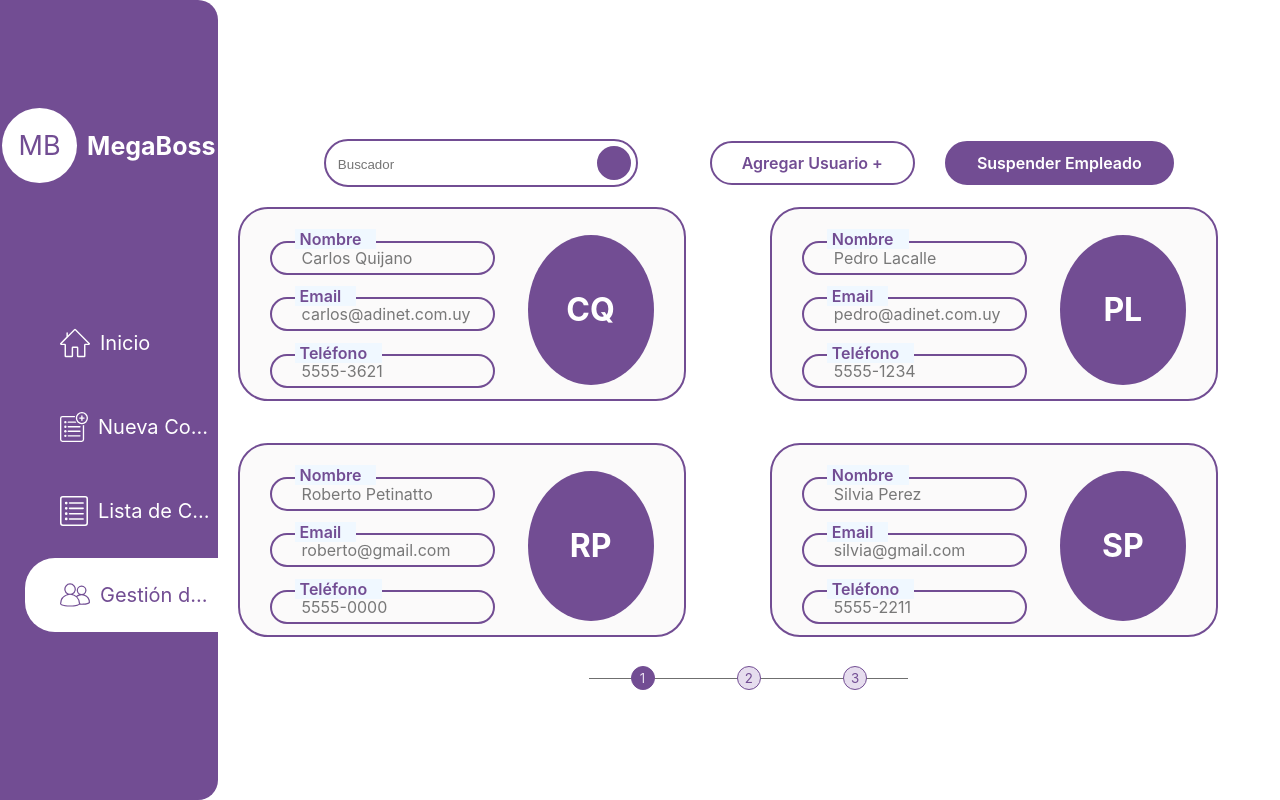
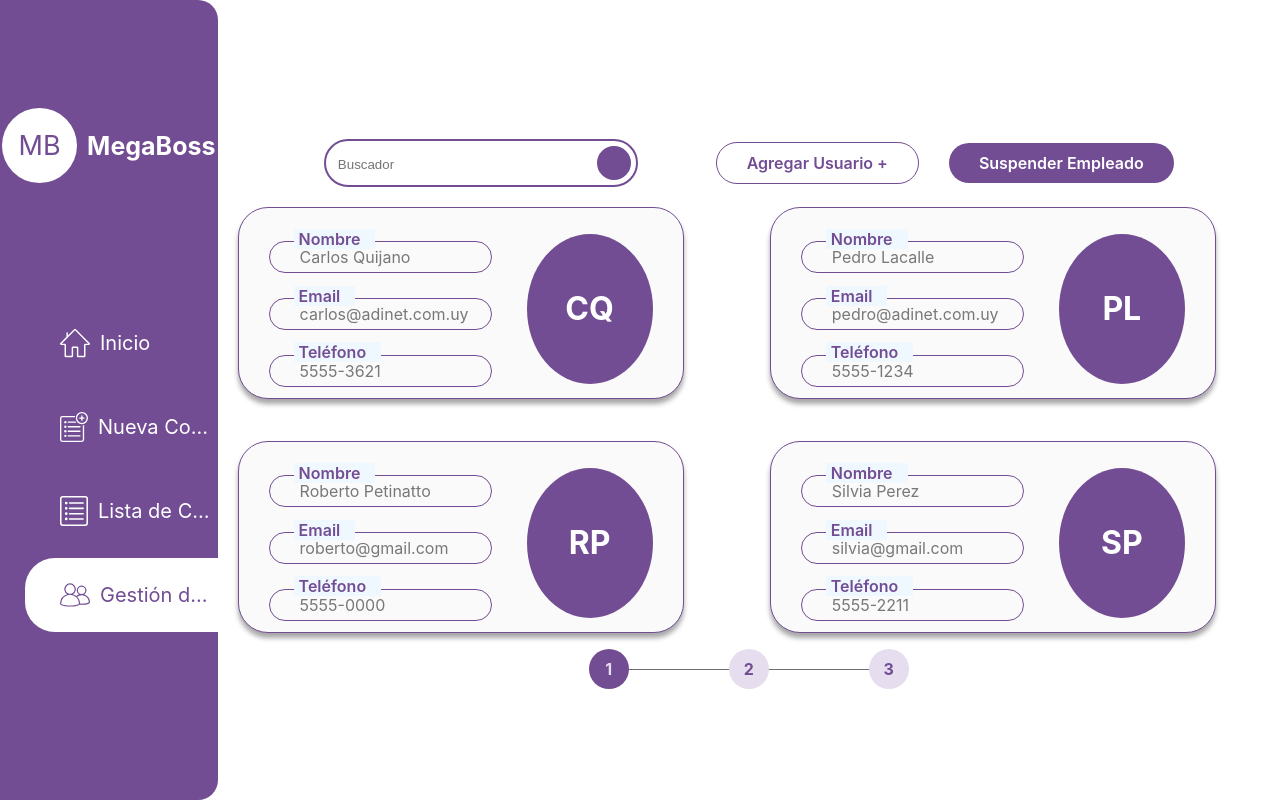
Before and after one commit to MegaShip-Admin/MegaShip-FrontEnd, a React (Vite) app: page /gestion_usuarios in a window 1280 px wide. Built offline with nearby package versions, Linux system fonts and the light colour scheme.

Commit message:
pairing progress bar style with rest of app and shadows of boxes

```diff
--- a/src/components/User.jsx
+++ b/src/components/User.jsx
@@ -7,13 +7,14 @@ const UserBox = styled.div`
   display: flex;
   justify-content: center;
   margin: 20px;
-  background-color: #FBFAFA;
+  background-color: #fbfafa;
   border-radius: 30px;
   height: 14vh;
   width: 30vw;
   min-height: 170px;
   max-height: 180px;
-  border: solid 2px #724D93;
+  border: 1.8px solid #724D93;
+  box-shadow: rgba(0, 0, 0, 0.35) 0px 5px 5px;
   padding: 10px 30px;
 `;
 
@@ -33,7 +34,7 @@ const TextField = styled.div`
   border-radius: 30px;
   height: fit-content;
   width: 70%;
-  border: solid 2px #724D93;
+  border: solid 1.8px #724D93;
   padding: 5px 30px;
   color: #787878;
 `;
--- a/src/components/UserGroup.jsx
+++ b/src/components/UserGroup.jsx
@@ -17,34 +17,37 @@ const UsersGroup = styled.div`
 
 const SliderContainer = styled.div`
   display: flex;
-  align-self: center;
-  justify-content: center;
-  align-items: center;
-  height: 10%;
-  width: 100%;
+  flex-direction: row;
+  justify-content: space-around;
+  height: 100%;
+  width: 50vw;
 `;
 
 const PagesSlider = styled.div`
   display: flex;
-  justify-content: space-around;
+  margin-top: 2vh;;
+  justify-content: space-between;
   align-items: center;
-  height: 1%;
-  width: 30%;
+  height: 1px;
+  width: 50%;
   background-color: #6f6f6f;
 `;
 
 const PageNumber = styled.div`
+  color: #724D93;
+  width: 40px;
+  height: 40px;
+  background: white;
+  border-radius: 50%;
   display: flex;
+  align-items: center;
   justify-content: center;
-  align-items: center;
-  border-radius: 50%;
-  border: solid 1px #724D93;
-  height: 10px;
-  width: 10px;
+  font-weight: bold;
   background-color: ${(props) => (props.$actualPage === props.$i ? '#724D93' : '#e6ddee')};
   color: ${(props) => (props.$actualPage === props.$i ? '#e6ddee' : '#724D93')};
-  font-size: smaller;
-  padding: 6px;
+  position: static;
+  transition: background-color 0.2s ease, border-color 0.2s ease;
+
 `;
 
 function getPages(newArray) {
--- a/src/pages/UserManagement.jsx
+++ b/src/pages/UserManagement.jsx
@@ -42,7 +42,7 @@ const AddUserBoton = styled.div`
   align-items: center;
   background-color: #ffffff;
   border-radius: 30px;
-  border: solid 2px #724D93;
+  border: solid 1.8px #724D93;
   padding: 10px 30px;
   color: #724D93;
   font-weight: 600;
@@ -53,7 +53,7 @@ const SuspendEmployee = styled.div`
   display: flex;
   justify-content: center;
   align-items: center;
-  border: solid 2px #724D93;
+  border: solid 1.8 #724D93;
   background-color: #724D93;
   border-radius: 30px;
   padding: 10px 30px;
```
